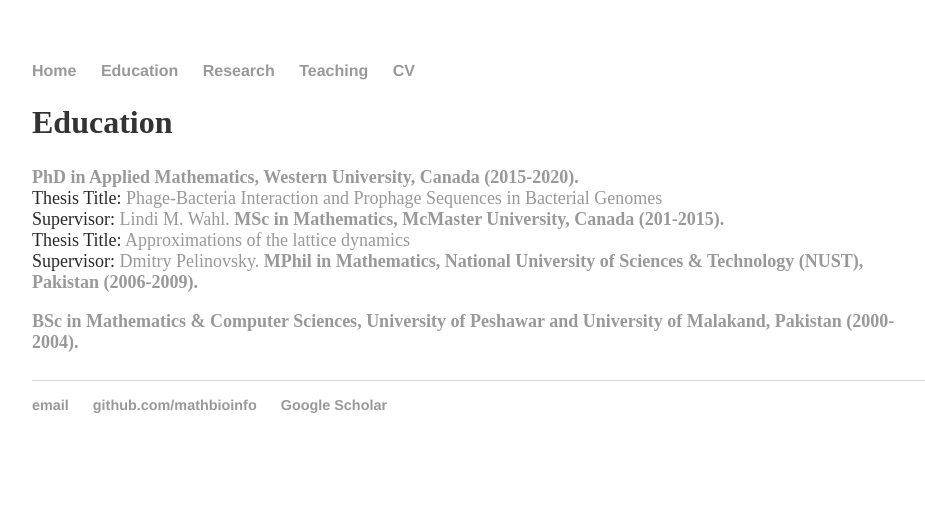
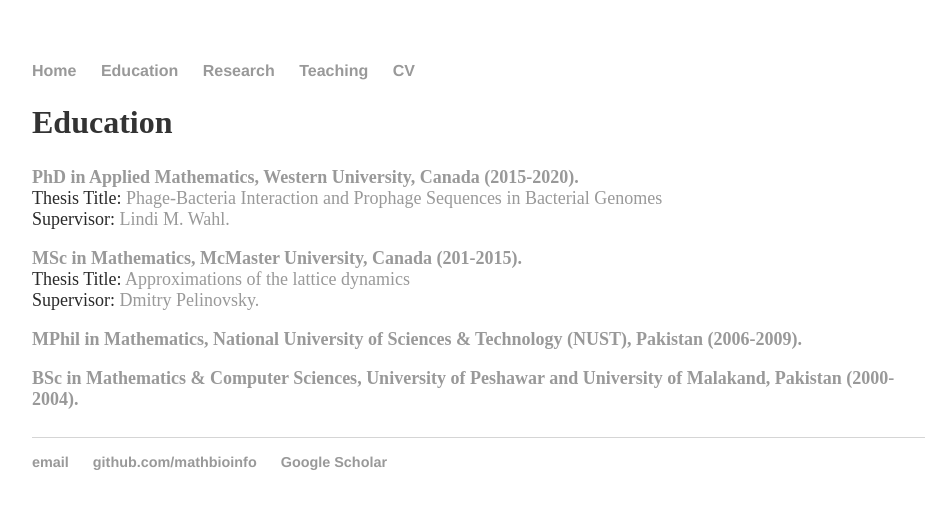
Before and after one commit to MathBioInfo/amjadkhan, a Jekyll site: the page built from Education/index.html, in a window 1280 px wide. Shown: the top 509 px of the page, without its empty margins (160-1085 px from the left). Built offline with Jekyll 4.4.1, drawn with Linux system fonts in a browser that asks for light colours.

Commit message:
Update index.html

```diff
--- a/Education/index.html
+++ b/Education/index.html
@@ -12,12 +12,12 @@
 			<strong> PhD in Applied Mathematics,  Western University, Canada (2015-2020).
 			</strong></a><br />Thesis Title: <a href="https://ir.lib.uwo.ca/etd/6957/">Phage-Bacteria Interaction and Prophage Sequences in Bacterial Genomes</a></font><font color="#2a2a2a" size="4">
 			<br> Supervisor: <a href="https://publish.uwo.ca/~lwahl/">Lindi M. Wahl.</a>
-
+			</font><br /><br /><font color="#2a2a2a" size="4">
 			<a href="https://www.mcmaster.ca/">
 			<strong> MSc in Mathematics,  McMaster University, Canada (201-2015).
 			</strong></a><br />Thesis Title: <a href="https://macsphere.mcmaster.ca/handle/11375/17274">Approximations of the lattice dynamics</a></font><font color="#2a2a2a" size="4">
 			<br> Supervisor: <a href="https://dmpeli.math.mcmaster.ca//">Dmitry Pelinovsky.</a>
-
+			</font><br /><br /><font color="#2a2a2a" size="4">
 			<a href="https://nust.edu.pk/">
 			<strong> MPhil in Mathematics,  National University of Sciences & Technology (NUST), Pakistan (2006-2009).
 			</font><br /><br /><font color="#2a2a2a" size="4">
```
